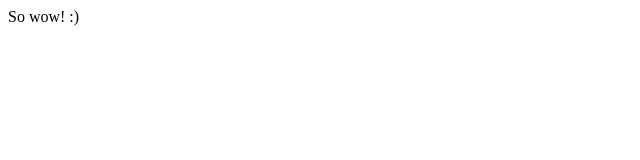
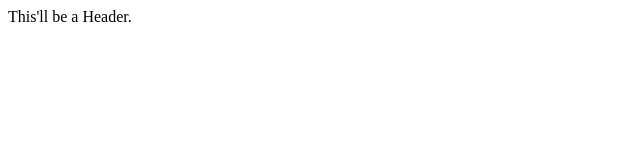
Before and after one commit to DogeSo/dogeso-web, a React app: page / in a window 1280 px wide. Shown: the top 160 px of the page, without its empty margins (0-640 px from the left). Built offline with nearby package versions, Linux system fonts and the light colour scheme.

Commit message:
initial source structure

```diff
--- a/src/App.js
+++ b/src/App.js
@@ -1,5 +1,12 @@
 import React from 'react'
 
-const App = () => <div>So wow! :)</div>
+// views
+import { Home } from '@/views'
+
+const App = () => {
+    return (
+        <Home />
+    )
+}
 
 export default App
--- /dev/null
+++ b/src/components/Header/index.js
@@ -0,0 +1,14 @@
+import React from 'react'
+
+// styles
+import styles from './styles.css'
+
+const Header = () => {
+    return (
+        <div className={styles.container}>
+            <span>This'll be a Header.</span>
+        </div>
+    )
+}
+
+export default Header
--- /dev/null
+++ b/src/components/Header/styles.css
@@ -0,0 +1,3 @@
+.container {
+    display: block;
+}
--- /dev/null
+++ b/src/components/index.js
@@ -0,0 +1 @@
+export { default as Header } from './Header'
--- a/src/index.js
+++ b/src/index.js
@@ -1,7 +1,7 @@
 import React from 'react'
 import { render } from 'react-dom'
 
-// components
+// core
 import App from './App'
 
 const component = <App />
--- /dev/null
+++ b/src/views/Home/index.js
@@ -0,0 +1,17 @@
+import React from 'react'
+
+// components
+import { Header } from '@/components'
+
+// styles
+import styles from './styles.css'
+
+const Home = () => {
+    return (
+        <div className={styles.container}>
+            <Header />
+        </div>
+    )
+}
+
+export default Home
--- /dev/null
+++ b/src/views/Home/styles.css
@@ -0,0 +1,3 @@
+.container {
+    display: block;
+}
--- /dev/null
+++ b/src/views/index.js
@@ -0,0 +1 @@
+export { default as Home } from './Home'
```
